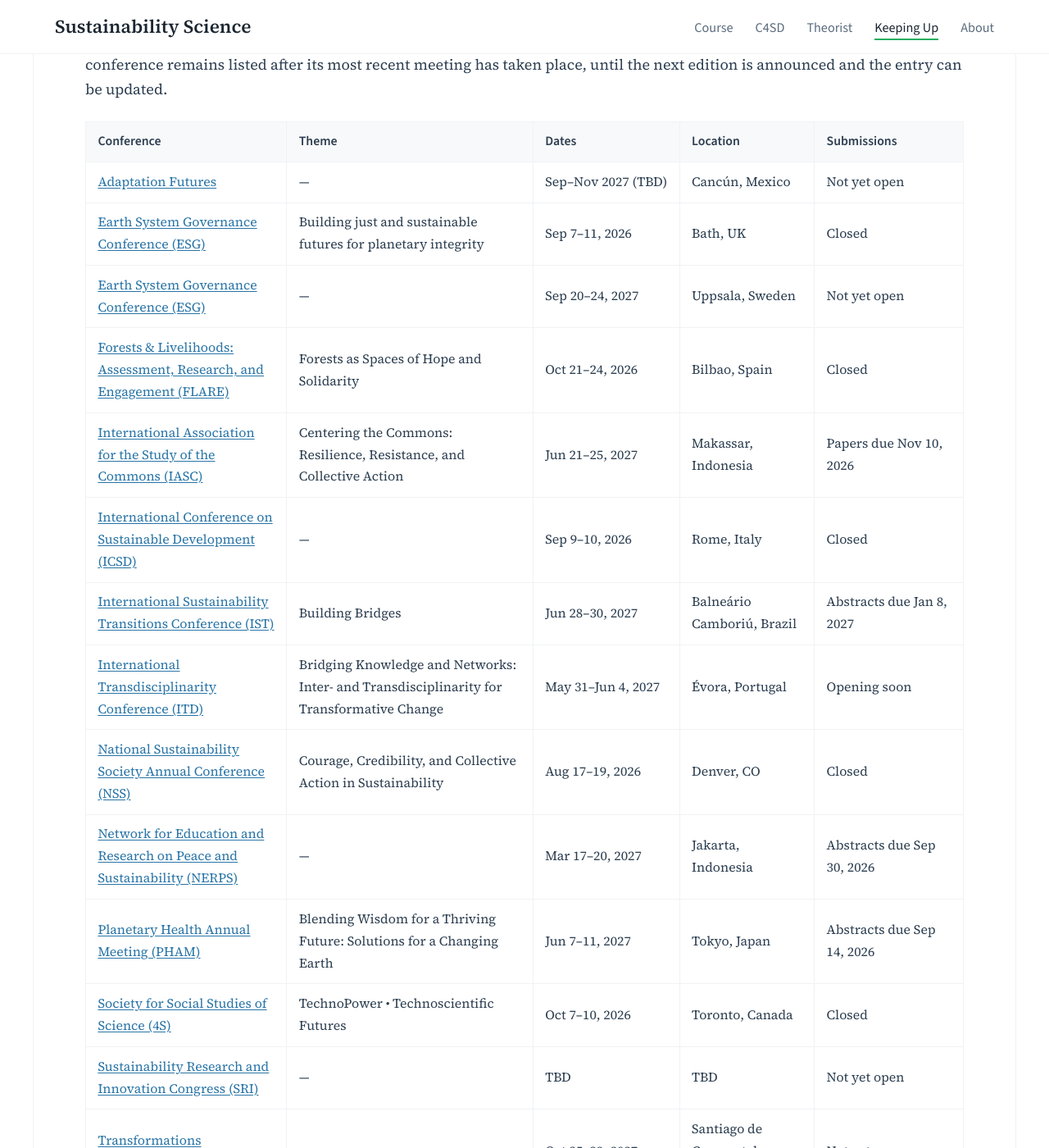
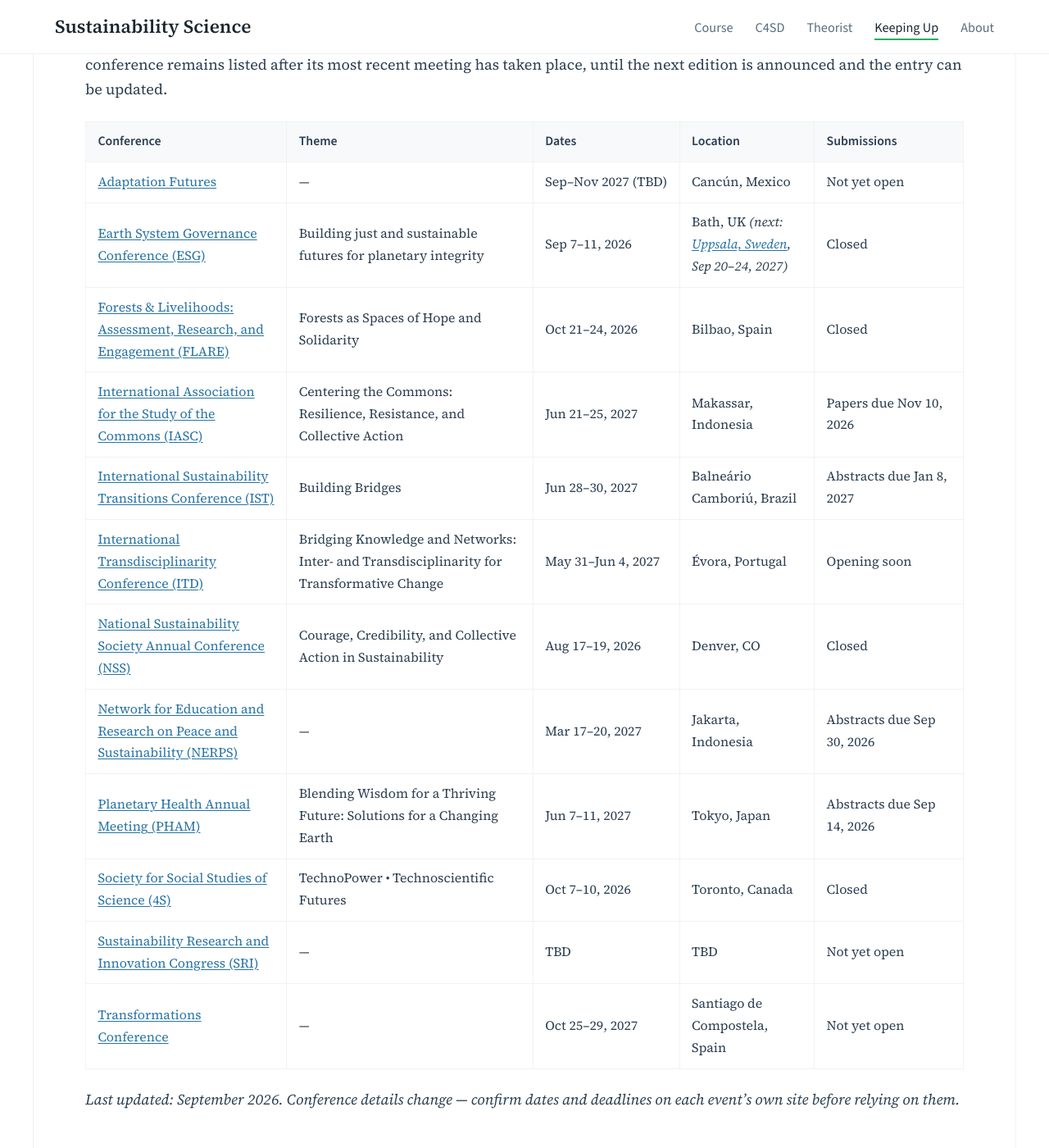
Before and after one commit to agharley/sustsci, a Jekyll site: the page built from keeping-up/conferences.md, in a window 1280 px wide and 1400 px high, scrolled down 326 px. Shown: the whole window at 82% size. Built offline with Jekyll 4.4.1, drawn with Linux system fonts in a browser that asks for light colours; some of the changed text lies outside the part shown.

Commit message:
Update conferences.md

```diff
--- a/keeping-up/conferences.md
+++ b/keeping-up/conferences.md
@@ -12,11 +12,9 @@
 | Conference | Theme | Dates | Location | Submissions |
 |---|---|---|---|---|
 | [Adaptation Futures](https://wasp-adaptation.org/core-initiatives/adaptation-futures-conference) | — | Sep–Nov 2027 (TBD) | Cancún, Mexico | Not yet open |
-| [Earth System Governance Conference (ESG)](https://www.earthsystemgovernance.org/2026-bath/) | Building just and sustainable futures for planetary integrity | Sep 7–11, 2026 | Bath, UK | Closed |
-| [Earth System Governance Conference (ESG)](https://www.uu.se/en/department/earth-sciences/events/archive/2027-09-20-2027-uppsala-conference-on-earth-system-governance) | — | Sep 20–24, 2027 | Uppsala, Sweden | Not yet open |
+| [Earth System Governance Conference (ESG)](https://www.earthsystemgovernance.org/2026-bath/) | Building just and sustainable futures for planetary integrity | Sep 7–11, 2026 | Bath, UK *(next: [Uppsala, Sweden](https://www.uu.se/en/department/earth-sciences/events/archive/2027-09-20-2027-uppsala-conference-on-earth-system-governance), Sep 20–24, 2027)* | Closed |
 | [Forests & Livelihoods: Assessment, Research, and Engagement (FLARE)](https://www.forestlivelihoods.org/annual-meeting-2026/) | Forests as Spaces of Hope and Solidarity | Oct 21–24, 2026 | Bilbao, Spain | Closed |
 | [International Association for the Study of the Commons (IASC)](https://2027.iasc-commons.org/) | Centering the Commons: Resilience, Resistance, and Collective Action | Jun 21–25, 2027 | Makassar, Indonesia | Papers due Nov 10, 2026 |
-| [International Conference on Sustainable Development (ICSD)](https://ecsdev.org/conference/14th-icsd-2026) | — | Sep 9–10, 2026 | Rome, Italy | Closed |
 | [International Sustainability Transitions Conference (IST)](https://www.transitionsnetwork.org/ist-2027/) | Building Bridges | Jun 28–30, 2027 | Balneário Camboriú, Brazil | Abstracts due Jan 8, 2027 |
 | [International Transdisciplinarity Conference (ITD)](https://itd-alliance.org/itd-conference/itd27/) | Bridging Knowledge and Networks: Inter- and Transdisciplinarity for Transformative Change | May 31–Jun 4, 2027 | Évora, Portugal | Opening soon |
 | [National Sustainability Society Annual Conference (NSS)](https://www.thenss.org/2026conferencemain) | Courage, Credibility, and Collective Action in Sustainability | Aug 17–19, 2026 | Denver, CO | Closed |
```
Also changed, not shown: other parts of keeping-up/conferences.md (+0 -1 lines).
